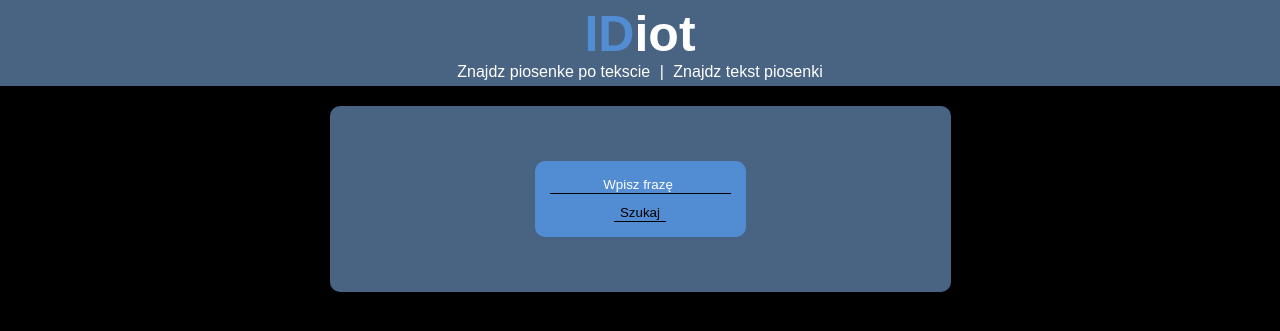
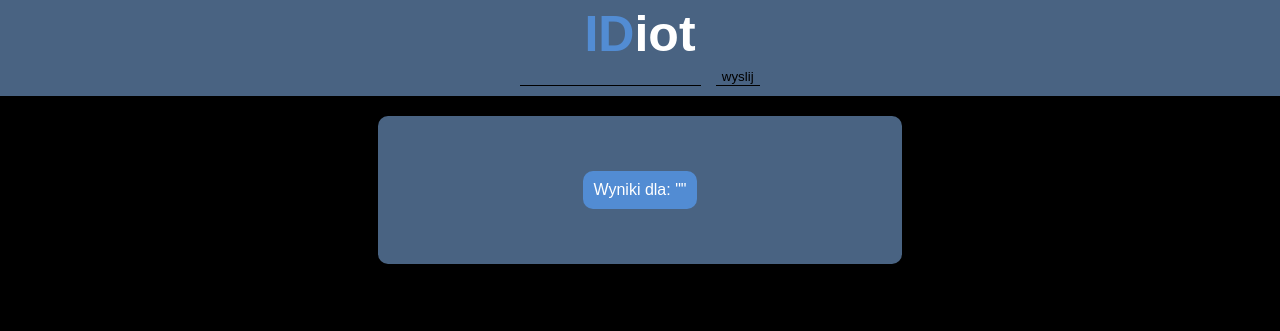
Before and after one commit to h3x4d3cim4l/lyricFinder, a Flask app: page /search/ in a window 1280 px wide. Shown: the top 331 px of the page. Run offline with Flask 2, Linux system fonts and the light colour scheme.

Commit message:
probuje search uladnic

```diff
--- a/proj/templates/base.html
+++ b/proj/templates/base.html
@@ -12,7 +12,10 @@
                 <h1 id="header"><a href="{{url_for('index')}}" style="border: 0 "><span class="blue">ID</span>iot</a></h1>
             </div>
             <div id="menu">
-                <a href="{{url_for('bytext')}}">Znajdz piosenke po tekscie</a> | <a href="{{url_for('search')}}">Znajdz tekst piosenki</a>
+               <form action="{{url_for('search')}}" method="post">
+                    <input type="text" name="title">
+                    <input type="submit" value="wyslij">
+                </form>
             </div>
         </header>
 
--- a/proj/templates/search.html
+++ b/proj/templates/search.html
@@ -1,15 +1,10 @@
 {% extends 'base.html' %}
-
 {% block title %} Find song by name {% endblock %}
 
 {% block content %}
 
 <div class="record search-form">
-
-    <form method="post">
-        <input type="text" name="title" value="{{request.form['title']}}" placeholder="Wpisz frazę"><br>
-        <input type="submit" value="Szukaj">
-    </form>
+    Wyniki dla: "{{request.form['title']}}"
 
 </div>
 
```
